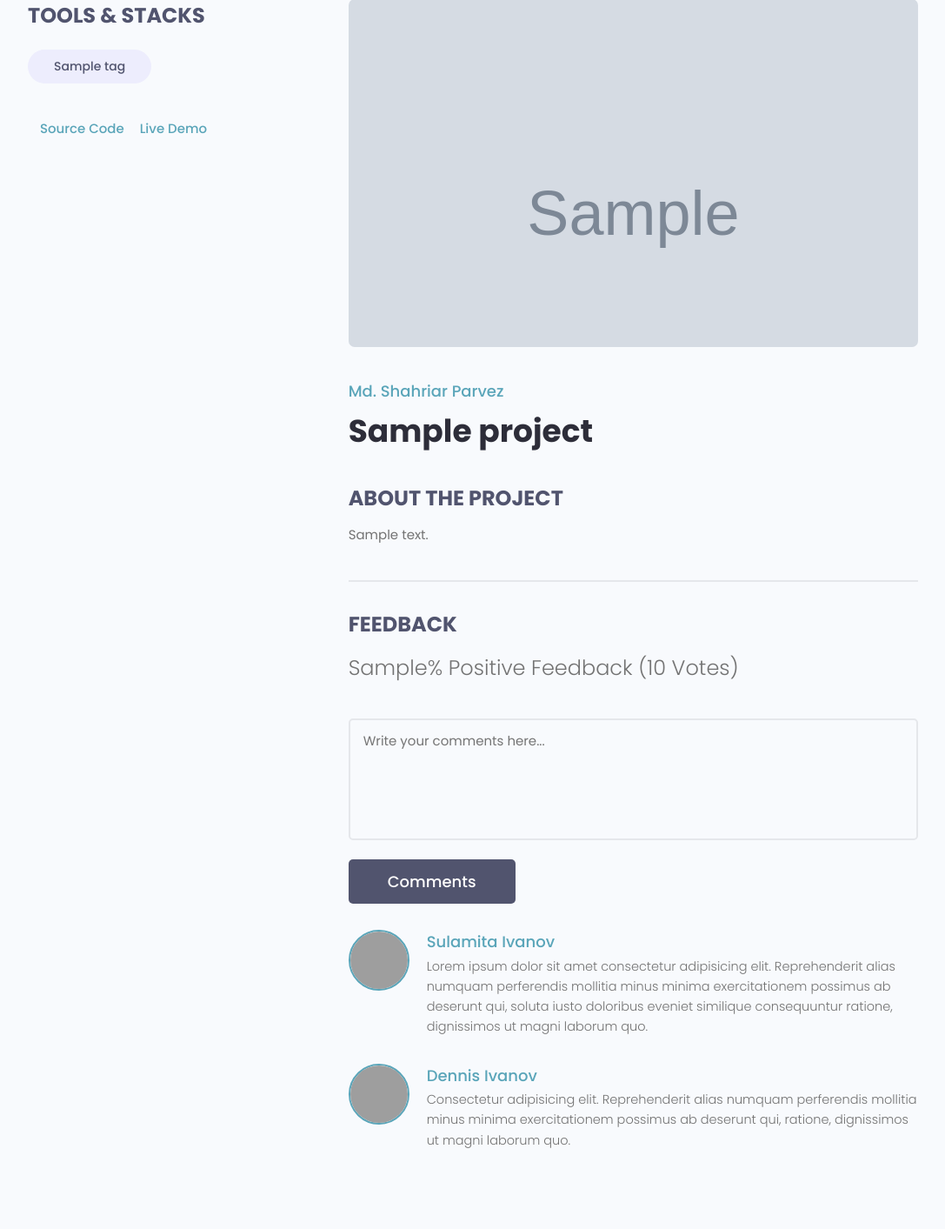
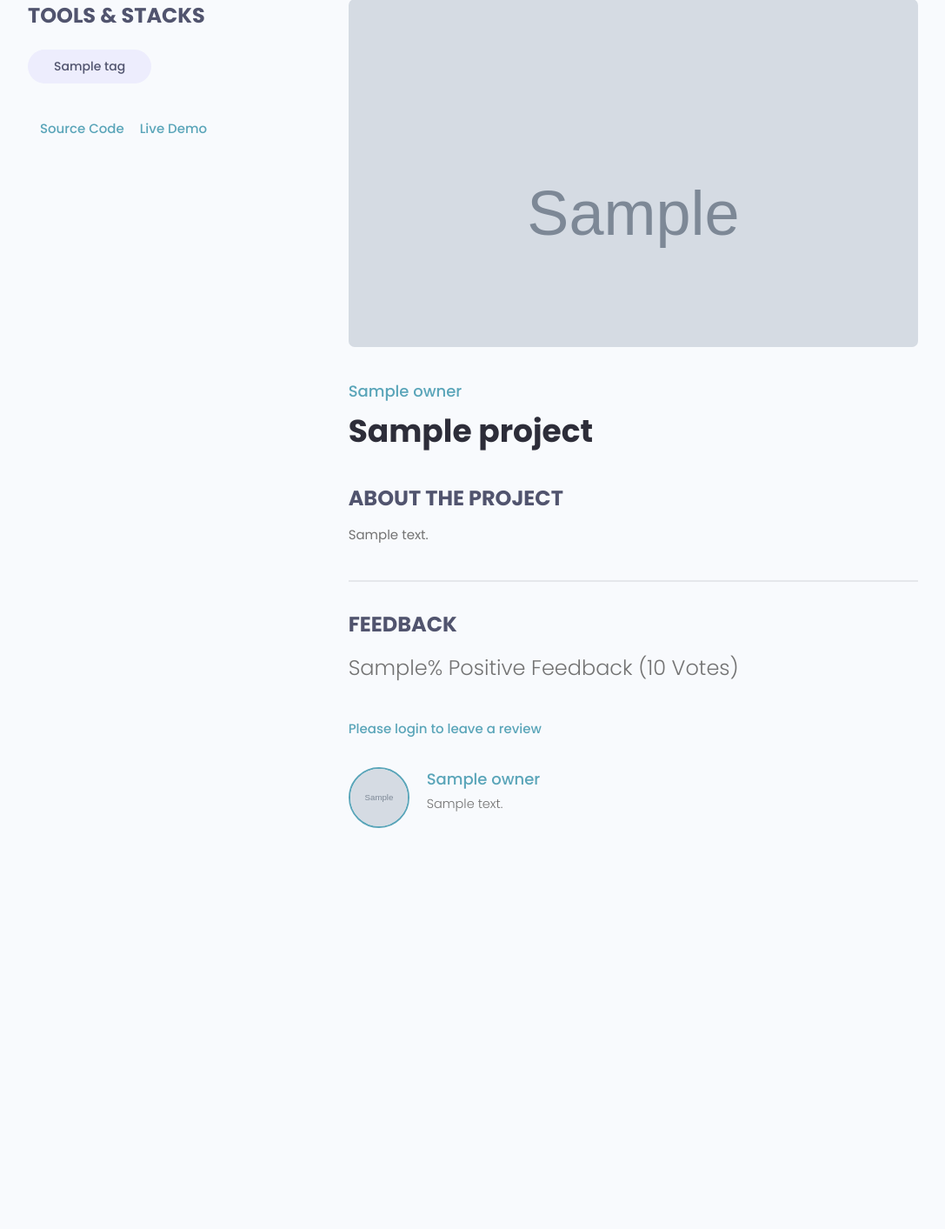
Before and after one commit to yws1502/DevSearch, a Django app: template projects/templates/projects/single-project.html in a window 1280 px wide. Shown: the part 108-1521 px from the top of the page at 87% size, without its empty margins (96-1183 px from the left). After the commit the page ends 1060 px from the top, so only its background shows below. Run offline with Django 3.2, Linux system fonts and the light colour scheme; the template is opened without the code that fills it: most values are stand-ins (such as "Sample title", 1, 10 or a date in 2020); grey boxes marked "Sample" are stand-in pictures; some libraries are stand-ins or nearby versions; grey boxes are pictures that could not be loaded.

Commit message:
create review area part

```diff
--- a/projects/templates/projects/single-project.html
+++ b/projects/templates/projects/single-project.html
@@ -28,7 +28,7 @@
             </div>
             <div class="column column--2of3">
                 <img class="singleProject__preview" src="{{ project.featured_image.url }}" alt="portfolio thumbnail" />
-                <a href="#" class="singleProject__developer">Md. Shahriar Parvez</a>
+                <a href="{% url 'user-profile' pk=project.owner.id %}" class="singleProject__developer">{{project.owner.name}}</a>
                 <h2 class="singleProject__title">{{project.title}}</h2>
                 <h3 class="singleProject__subtitle">About the Project</h3>
                 <div class="singleProject__info">
@@ -40,48 +40,45 @@
                     <h5 class="project--rating">
                         {{project.vote_ratio}}% Positive Feedback ({{project.vote_total}} Vote{{project.vote_total|pluralize:"s"}})
                     </h5>
+                    {% if request.user.profile.id in project.reviewers %}
+                        <p>You have already submitted your review for this project </p>
 
-                    <form class="form" action="#" method="POST">
-                        <!-- Textarea -->
-                        <div class="form__field">
-                            <label for="formInput#textarea">Comments: </label>
-                            <textarea class="input input--textarea" name="message" id="formInput#textarea"
-                                placeholder="Write your comments here..."></textarea>
-                        </div>
-                        <input class="btn btn--sub btn--lg" type="submit" value="Comments" />
-                    </form>
+                    {% elif request.user.profile == project.owner %}
+                        <p>You cannot review your own work</p>
+
+                    {% elif request.user.is_authenticated %}
+                        <form class="form" action="{% url 'project' pk=project.id %}" method="POST">
+                            {% csrf_token %}
+                            {% for field in form %}
+                            <div class="form__field">
+                                <label for="formInput#textarea">{{field.label}}</label>
+                                {{field.label}}
+                                {{field}}
+                            </div>
+                            {% endfor %}
+                            <input class="btn btn--sub btn--lg" type="submit" value="Add Review" />
+                        </form>
+
+                    {% else %}
+                        <a href="{% url 'login' %}?next={{request.path}}">Please login to leave a review </a>
+                    {% endif %}
+
                     <div class="commentList">
+                        {% for review in project.review_set.all %}
+                        {% if review.body %}
                         <div class="comment">
-                            <a href="#">
-                                <img class="avatar avatar--md"
-                                    src="https://pbs.twimg.com/profile_images/1335382240931368961/b3wSZKj4_400x400.jpg"
-                                    alt="user" />
+                            <a href="{% url 'user-profile' pk=review.owner.id %}">
+                                <img class="avatar avatar--md" src="{{review.owner.profile_image.url}}" alt="user" />
                             </a>
+
                             <div class="comment__details">
-                                <a href="#" class="comment__author">Sulamita Ivanov</a>
-                                <p class="comment__info">
-                                    Lorem ipsum dolor sit amet consectetur adipisicing elit. Reprehenderit alias numquam
-                                    perferendis
-                                    mollitia minus minima exercitationem possimus ab deserunt qui, soluta iusto
-                                    doloribus eveniet
-                                    similique consequuntur ratione, dignissimos ut magni laborum quo.
-                                </p>
+                                <a href="{% url 'user-profile' pk=review.owner.id %}"
+                                    class="comment__author">{{review.owner.name}}</a>
+                                <p class="comment__info">{{review.body|linebreaksbr}}</p>
                             </div>
                         </div>
-                        <div class="comment">
-                            <a href="#">
-                                <img class="avatar avatar--md" src="https://avatars.githubusercontent.com/u/33843378"
-                                    alt="user" />
-                            </a>
-                            <div class="comment__details">
-                                <a href="#" class="comment__author">Dennis Ivanov</a>
-                                <p class="comment__info">
-                                    Consectetur adipisicing elit. Reprehenderit alias numquam perferendis mollitia minus
-                                    minima
-                                    exercitationem possimus ab deserunt qui, ratione, dignissimos ut magni laborum quo.
-                                </p>
-                            </div>
-                        </div>
+                        {% endif %}
+                        {% endfor %}
                     </div>
                 </div>
             </div>
--- a/users/templates/users/login_register.html
+++ b/users/templates/users/login_register.html
@@ -54,7 +54,7 @@
             <p>Hello Developer, Welcome Back!</p>
         </div>
 
-        <form action="{% url 'login' %}" method="POST" class="form auth__form">
+        <form action="" method="POST" class="form auth__form">
             {% csrf_token %}
             <!-- Input:Username -->
             <div class="form__field">
--- a/users/views.py
+++ b/users/views.py
@@ -15,7 +15,7 @@ def login_user(request):
         return redirect('profiles')
 
     if request.method == 'POST':
-        username = request.POST['username']
+        username = request.POST['username'].lower()
         password = request.POST['password']
         try:
             user = User.objects.get(username=username)
@@ -25,7 +25,7 @@ def login_user(request):
 
         if user is not None:
             login(request, user)
-            return redirect('profiles')
+            return redirect(request.GET['next'] if 'next' in request.GET else 'account')
         else:
             messages.error(request, 'Username OR password is incorrect')
     return render(request, 'users/login_register.html')
@@ -57,7 +57,7 @@ def register_user(request):
 def profiles(request):
     profiles, search_query = search_profile(request)
 
-    custom_range, profiles = paginator_profile(request, profiles, 3)
+    custom_range, profiles = paginator_profile(request, profiles, 4)
 
     context = {
         'profiles':profiles,
```
Also changed, not shown: projects/forms.py (+17 -1 lines), projects/models.py (+24 -4 lines), projects/views.py (+21 -8 lines), db.sqlite3, projects/migrations/0007_alter_project_options.py (added), projects/migrations/0008_review_owner.py (added), projects/migrations/0009_auto_20210901_2252.py (added), static/images/profiles/22.papers.co-hq66-girl-asian-face-film-bigbang-34-iphone6-plus-wallpaper.jpg (added), static/images/unicrorn_fee.PNG (added).
